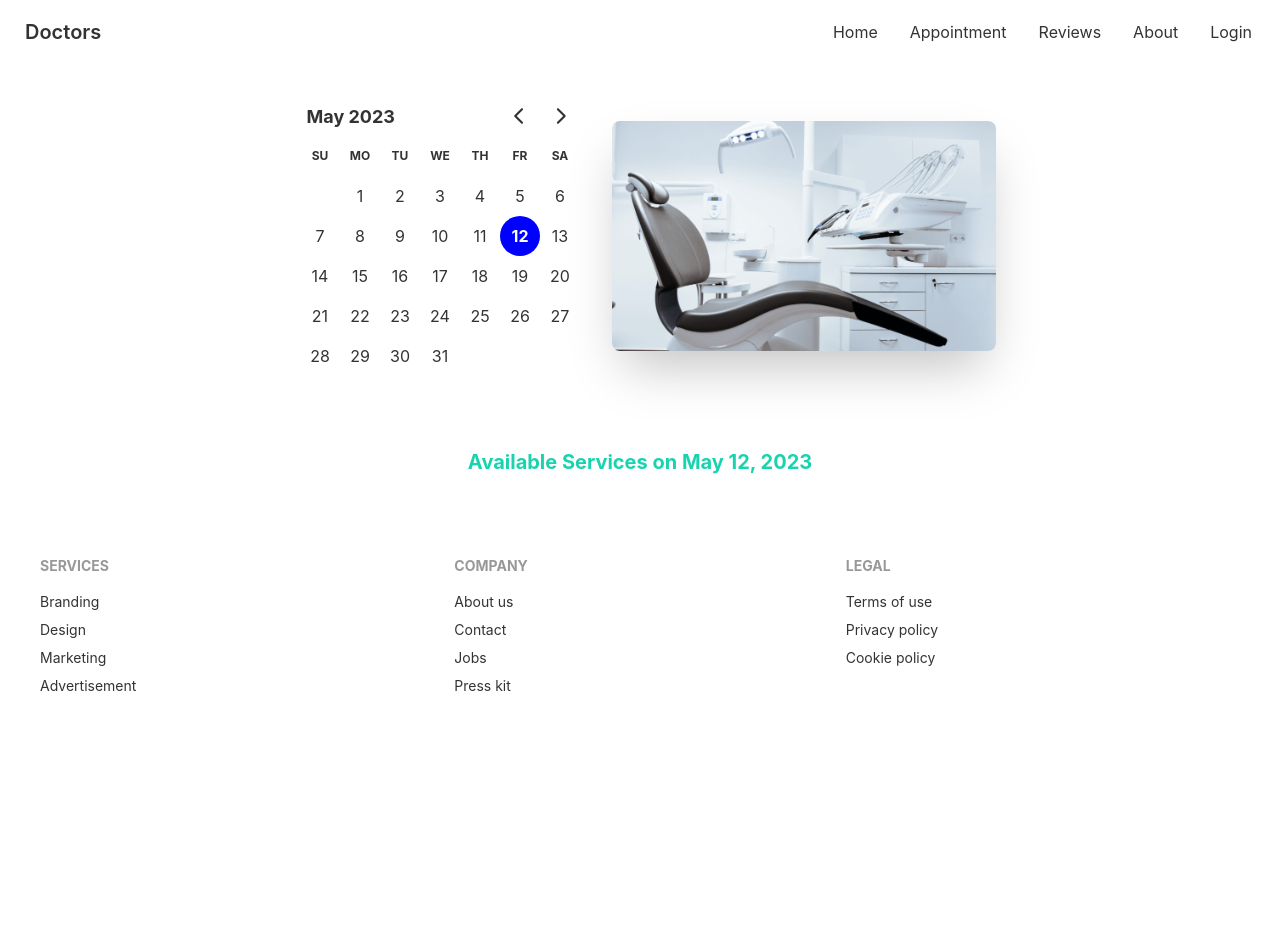
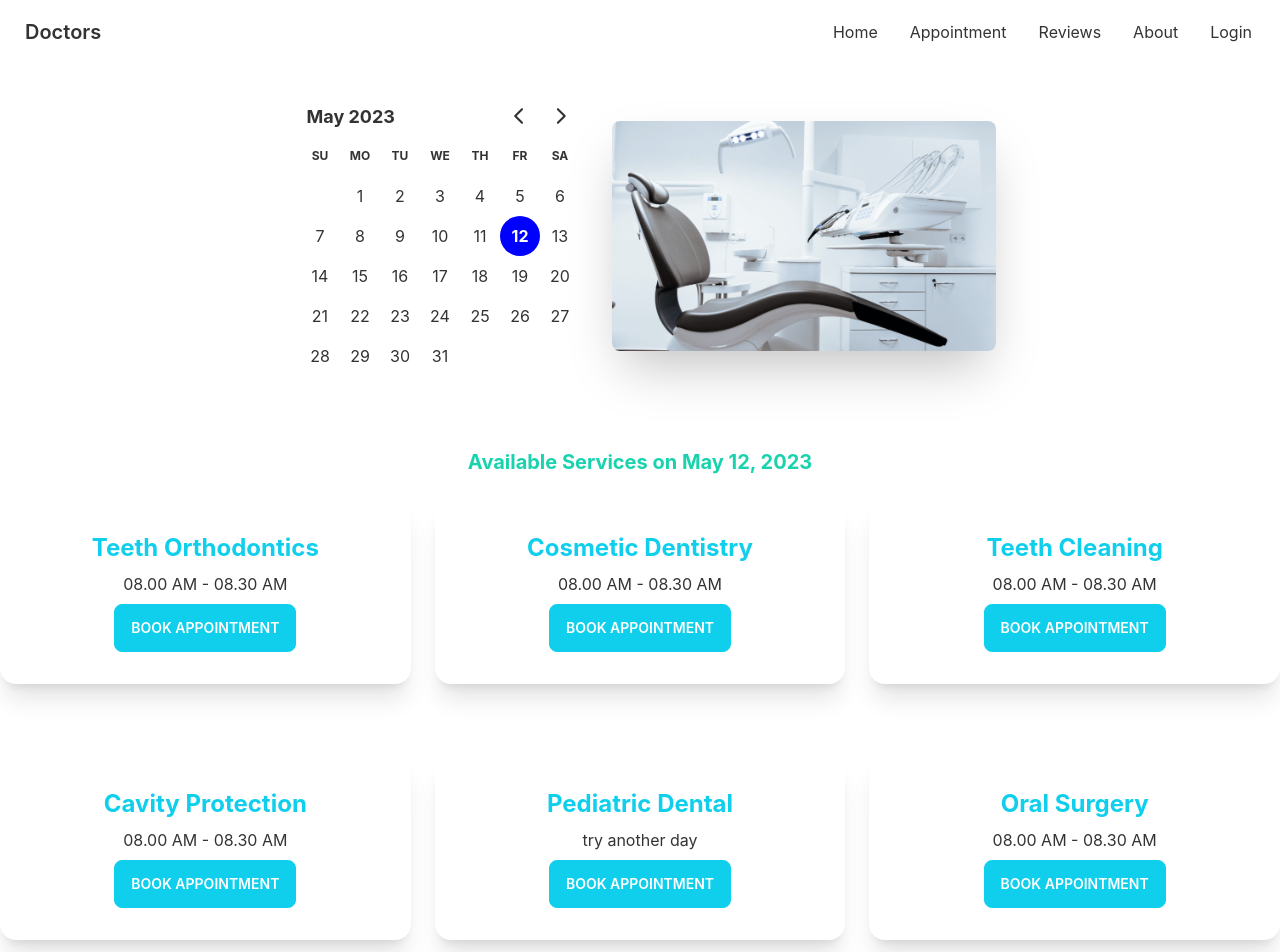
Before and after one commit to hmtamim199/doctors-shop, a React (Create React App) app: page /appointment in a window 1280 px wide. Shown: the top 952 px of the page. Before the commit the page ends 800 px from the top, so only its background shows below. Built offline with nearby package versions, Linux system fonts and the light colour scheme.

Commit message:
booking modal added

```diff
--- /dev/null
+++ b/public/appointmentOptions.json
@@ -0,0 +1,117 @@
+[
+  {
+    "_id": 1,
+    "name": "Teeth Orthodontics",
+    "slots": [
+      "08.00 AM - 08.30 AM",
+      "08.30 AM - 09.00 AM",
+      "09.00 AM - 9.30 AM",
+      "09.30 AM - 10.00 AM",
+      "10.00 AM - 10.30 AM",
+      "10.30 AM - 11.00 AM",
+      "11.00 AM - 11.30 AM",
+      "11.30 AM - 12.00 AM",
+      "1.00 PM - 1.30 PM",
+      "1.30 PM - 2.00 PM",
+      "2.00 PM - 2.30 PM",
+      "2.30 PM - 3.00 PM",
+      "3.00 PM - 3.30 PM",
+      "3.30 PM - 4.00 PM",
+      "4.00 PM - 4.30 PM",
+      "4.30 PM - 5.00 PM"
+    ]
+  },
+  {
+    "_id": 2,
+    "name": "Cosmetic Dentistry",
+    "slots": [
+      "08.00 AM - 08.30 AM",
+      "08.30 AM - 09.00 AM",
+      "09.00 AM - 9.30 AM",
+      "09.30 AM - 10.00 AM",
+      "10.00 AM - 10.30 AM",
+      "10.30 AM - 11.00 AM",
+      "11.00 AM - 11.30 AM",
+      "11.30 AM - 12.00 AM",
+      "1.00 PM - 1.30 PM",
+      "1.30 PM - 2.00 PM",
+      "2.00 PM - 2.30 PM",
+      "2.30 PM - 3.00 PM",
+      "3.00 PM - 3.30 PM",
+      "3.30 PM - 4.00 PM",
+      "4.00 PM - 4.30 PM",
+      "4.30 PM - 5.00 PM"
+    ]
+  },
+  {
+    "_id": 3,
+    "name": "Teeth Cleaning",
+    "slots": [
+      "08.00 AM - 08.30 AM",
+      "08.30 AM - 09.00 AM",
+      "09.00 AM - 9.30 AM",
+      "09.30 AM - 10.00 AM",
+      "10.00 AM - 10.30 AM",
+      "10.30 AM - 11.00 AM",
+      "11.00 AM - 11.30 AM",
+      "11.30 AM - 12.00 AM",
+      "1.00 PM - 1.30 PM",
+      "1.30 PM - 2.00 PM",
+      "2.00 PM - 2.30 PM",
+      "2.30 PM - 3.00 PM",
+      "3.00 PM - 3.30 PM",
+      "3.30 PM - 4.00 PM",
+      "4.00 PM - 4.30 PM",
+      "4.30 PM - 5.00 PM"
+    ]
+  },
+  {
+    "_id": 4,
+    "name": "Cavity Protection",
+    "slots": [
+      "08.00 AM - 08.30 AM",
+      "08.30 AM - 09.00 AM",
+      "09.00 AM - 9.30 AM",
+      "09.30 AM - 10.00 AM",
+      "10.00 AM - 10.30 AM",
+      "10.30 AM - 11.00 AM",
+      "11.00 AM - 11.30 AM",
+      "11.30 AM - 12.00 AM",
+      "1.00 PM - 1.30 PM",
+      "1.30 PM - 2.00 PM",
+      "2.00 PM - 2.30 PM",
+      "2.30 PM - 3.00 PM",
+      "3.00 PM - 3.30 PM",
+      "3.30 PM - 4.00 PM",
+      "4.00 PM - 4.30 PM",
+      "4.30 PM - 5.00 PM"
+    ]
+  },
+  {
+    "_id": 5,
+    "name": "Pediatric Dental",
+    "slots": []
+  },
+  {
+    "_id": 6,
+    "name": "Oral Surgery",
+    "slots": [
+      "08.00 AM - 08.30 AM",
+      "08.30 AM - 09.00 AM",
+      "09.00 AM - 9.30 AM",
+      "09.30 AM - 10.00 AM",
+      "10.00 AM - 10.30 AM",
+      "10.30 AM - 11.00 AM",
+      "11.00 AM - 11.30 AM",
+      "11.30 AM - 12.00 AM",
+      "1.00 PM - 1.30 PM",
+      "1.30 PM - 2.00 PM",
+      "2.00 PM - 2.30 PM",
+      "2.30 PM - 3.00 PM",
+      "3.00 PM - 3.30 PM",
+      "3.30 PM - 4.00 PM",
+      "4.00 PM - 4.30 PM",
+      "4.30 PM - 5.00 PM"
+    ]
+  }
+]
--- a/src/Pages/Appointment/Appointment/Appointment.js
+++ b/src/Pages/Appointment/Appointment/Appointment.js
@@ -7,12 +7,12 @@
   return (
     <div>
       <AppointmentBanner
-      selectedDate={selectedDate}
-      setSelectedDate={setSelectedDate}
+        selectedDate={selectedDate}
+        setSelectedDate={setSelectedDate}
 
       ></AppointmentBanner>
       <AvailableAppointment
-      selectedDate={selectedDate}
+        selectedDate={selectedDate}
       ></AvailableAppointment>
     </div>
   );
--- a/src/Pages/Appointment/AppointmentBanner/AppointmentBanner.js
+++ b/src/Pages/Appointment/AppointmentBanner/AppointmentBanner.js
@@ -1,7 +1,7 @@
 
 import chair from '../../../assets/images/chair.png';
 import { DayPicker } from 'react-day-picker';
-import { format } from 'date-fns';
+// import { format } from 'date-fns';
 
 const AppointmentBanner = ({ selectedDate, setSelectedDate }) => {
 
--- /dev/null
+++ b/src/Pages/Appointment/AppointmentOption/AppointmentOption.js
@@ -0,0 +1,21 @@
+import React from 'react';
+
+const AppointmentOption = ({ option, setTreatment }) => {
+  const { name, slots } = option;
+  return (
+    <div className="card text-center shadow-xl my-6">
+      <div className="card-body">
+        <h2 className="text-2xl text-center font-bold text-primary">{name}</h2>
+        <p>{slots.length > 0 ? slots[0] : 'try another day'}</p>
+        <div className="card-actions justify-center">
+          <label htmlFor="booking-modal"
+            className="btn btn-primary text-white"
+            onClick={() => setTreatment(option)}
+          >Book Appointment</label>
+        </div>
+      </div>
+    </div>
+  );
+};
+
+export default AppointmentOption;
--- a/src/Pages/Appointment/AvailableAppointment/AvailableAppointment.js
+++ b/src/Pages/Appointment/AvailableAppointment/AvailableAppointment.js
@@ -1,10 +1,34 @@
 import { format } from 'date-fns';
-import React from 'react';
+import React, { useEffect, useState } from 'react';
+import AppointmentOption from '../AppointmentOption/AppointmentOption';
+import BookingMOdal from '../BookingModal/BookingMOdal';
 
 const AvailableAppointment = ({ selectedDate }) => {
+  const [appointmentOption, setAppointmentOption] = useState([])
+  const [treatment, setTreatment] = useState(null)
+
+  useEffect(() => {
+    fetch('appointmentOptions.json')
+      .then(res => res.json())
+      .then(data => setAppointmentOption(data))
+  }, [])
   return (
     <section className='mt-10'>
       <p className='text-xl font-bold text-secondary text-center'>Available Services on {format(selectedDate, 'PP')}</p>
+      <div className='grid gap-6 grid-cols-1 md:grid-cols-2 lg:grid-cols-3'>
+        {
+          appointmentOption.map(option => <AppointmentOption
+            key={option._id}
+            option={option}
+            setTreatment={setTreatment}
+          ></AppointmentOption>)
+        }
+        {
+          treatment &&
+          <BookingMOdal
+            treatment={treatment}
+          ></BookingMOdal>}
+      </div>
     </section>
   );
 };
--- /dev/null
+++ b/src/Pages/Appointment/BookingModal/BookingMOdal.js
@@ -0,0 +1,19 @@
+import React from 'react';
+
+const BookingMOdal = ({ treatment }) => {
+  const { name } = treatment;
+  return (
+    <>
+      <input type="checkbox" id="booking-modal" className="modal-toggle" />
+      <div className="modal">
+        <div className="modal-box relative">
+          <label htmlFor="booking-modal" className="btn btn-sm btn-circle absolute right-2 top-2">✕</label>
+          <h3 className="text-lg font-bold">{name}</h3>
+          <p className="py-4">You've been selected for a chance to get one year of subscription to use Wikipedia for free!</p>
+        </div>
+      </div>
+    </>
+  );
+};
+
+export default BookingMOdal;
```
